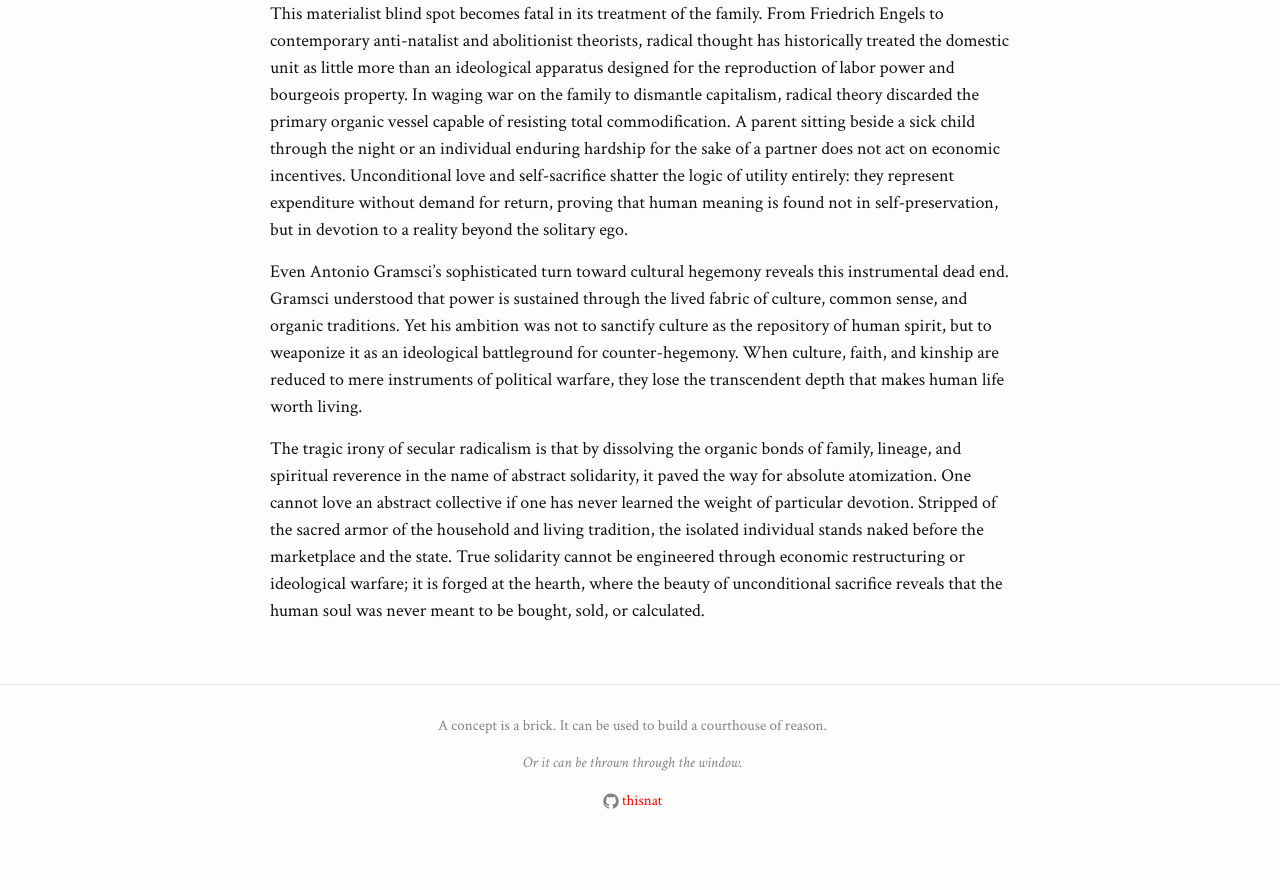
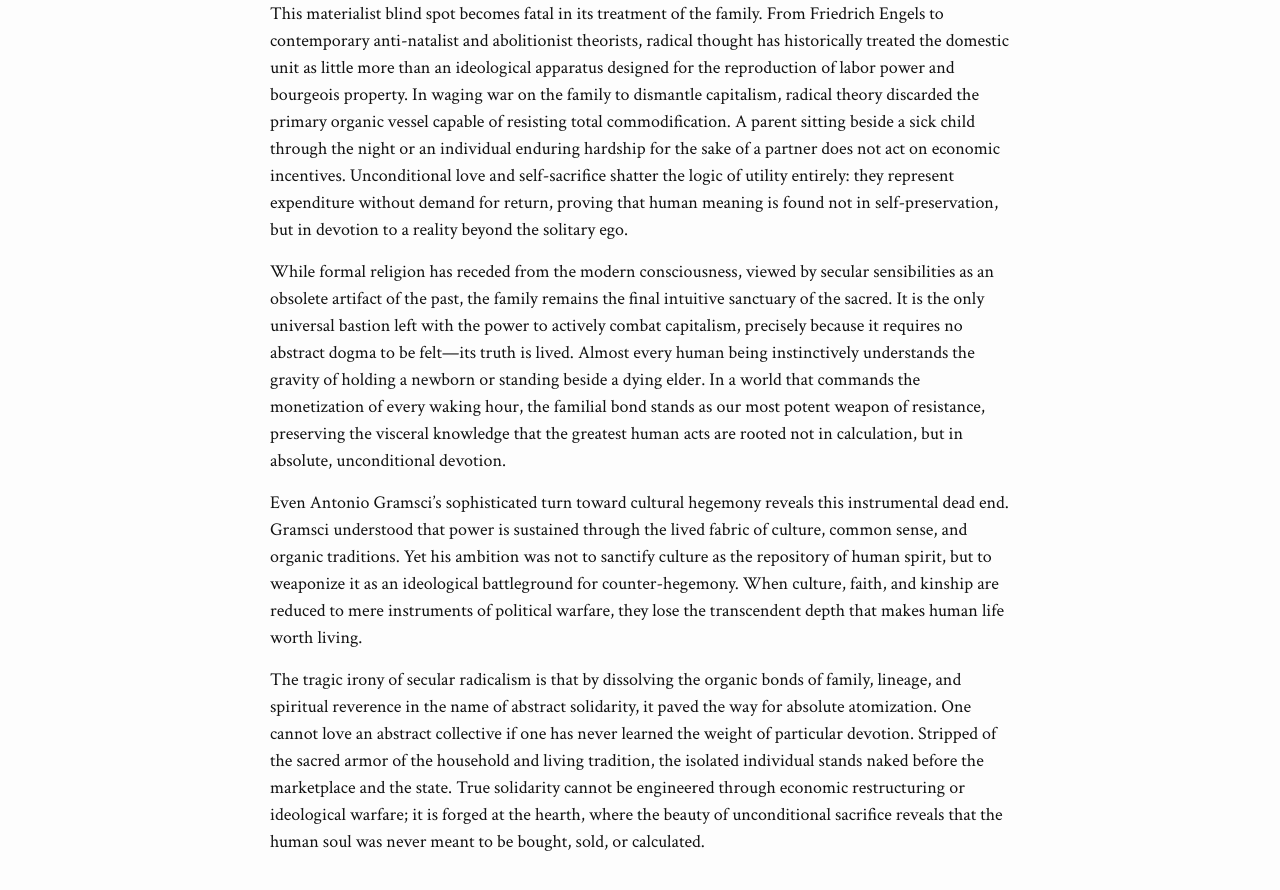
Before and after one commit to thisnat/the-archive, a Jekyll site: the page built from _posts/2026-8-23-in-praise-of-love-once-more.md, in a window 1280 px wide and 900 px high, scrolled down 579 px. Shown: the top 890 px of the window. Built offline with Jekyll 4.4.1, drawn with Linux system fonts in a browser that asks for light colours; some web fonts are replaced; before the commit the page ends 1436 px from its top, so only the background shows below that.

Commit message:
feat: edit post

```diff
--- a/_posts/2026-8-23-in-praise-of-love-once-more.md
+++ b/_posts/2026-8-23-in-praise-of-love-once-more.md
@@ -10,6 +10,8 @@ The fundamental flaw of secular radical critique lies in its inability to ground
 
 This materialist blind spot becomes fatal in its treatment of the family. From Friedrich Engels to contemporary anti-natalist and abolitionist theorists, radical thought has historically treated the domestic unit as little more than an ideological apparatus designed for the reproduction of labor power and bourgeois property. In waging war on the family to dismantle capitalism, radical theory discarded the primary organic vessel capable of resisting total commodification. A parent sitting beside a sick child through the night or an individual enduring hardship for the sake of a partner does not act on economic incentives. Unconditional love and self-sacrifice shatter the logic of utility entirely: they represent expenditure without demand for return, proving that human meaning is found not in self-preservation, but in devotion to a reality beyond the solitary ego.
 
+While formal religion has receded from the modern consciousness, viewed by secular sensibilities as an obsolete artifact of the past, the family remains the final intuitive sanctuary of the sacred. It is the only universal bastion left with the power to actively combat capitalism, precisely because it requires no abstract dogma to be felt—its truth is lived. Almost every human being instinctively understands the gravity of holding a newborn or standing beside a dying elder. In a world that commands the monetization of every waking hour, the familial bond stands as our most potent weapon of resistance, preserving the visceral knowledge that the greatest human acts are rooted not in calculation, but in absolute, unconditional devotion.
+
 Even Antonio Gramsci’s sophisticated turn toward cultural hegemony reveals this instrumental dead end. Gramsci understood that power is sustained through the lived fabric of culture, common sense, and organic traditions. Yet his ambition was not to sanctify culture as the repository of human spirit, but to weaponize it as an ideological battleground for counter-hegemony. When culture, faith, and kinship are reduced to mere instruments of political warfare, they lose the transcendent depth that makes human life worth living.
 
 The tragic irony of secular radicalism is that by dissolving the organic bonds of family, lineage, and spiritual reverence in the name of abstract solidarity, it paved the way for absolute atomization. One cannot love an abstract collective if one has never learned the weight of particular devotion. Stripped of the sacred armor of the household and living tradition, the isolated individual stands naked before the marketplace and the state. True solidarity cannot be engineered through economic restructuring or ideological warfare; it is forged at the hearth, where the beauty of unconditional sacrifice reveals that the human soul was never meant to be bought, sold, or calculated.
```
